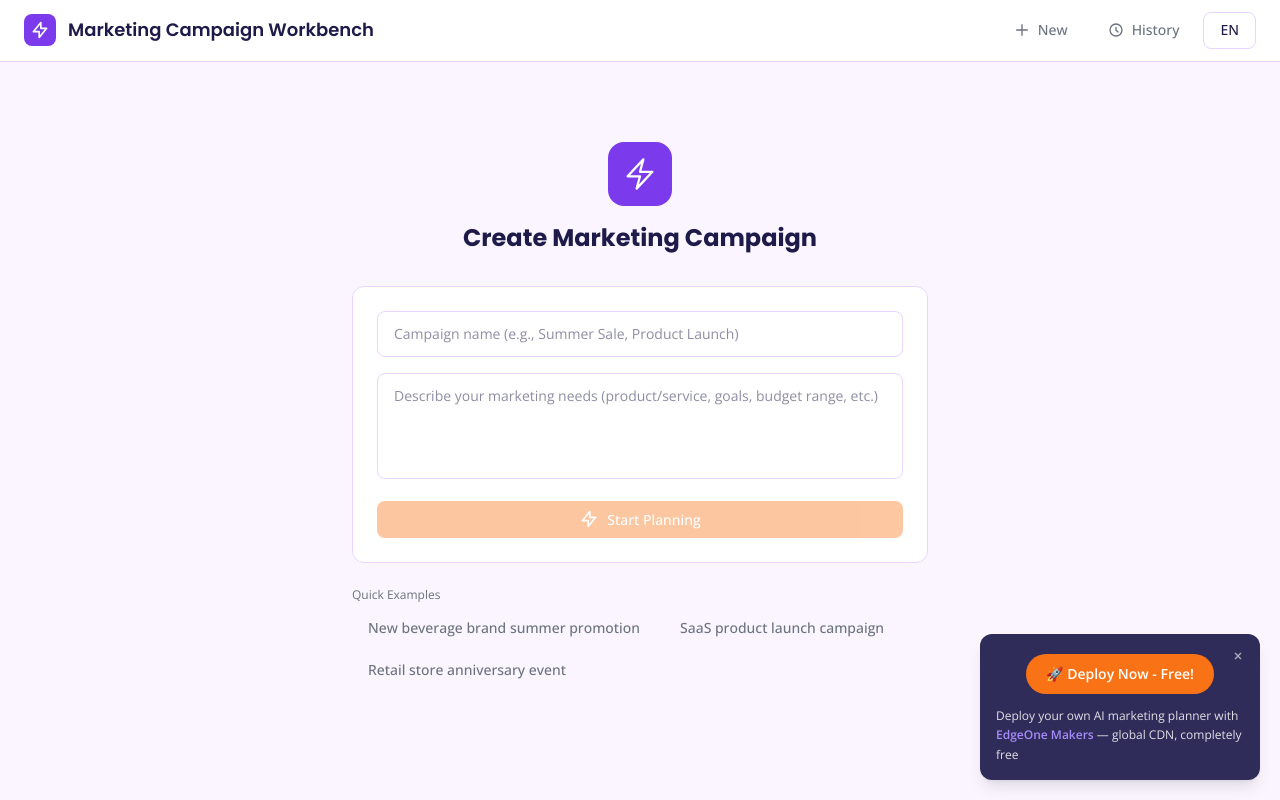
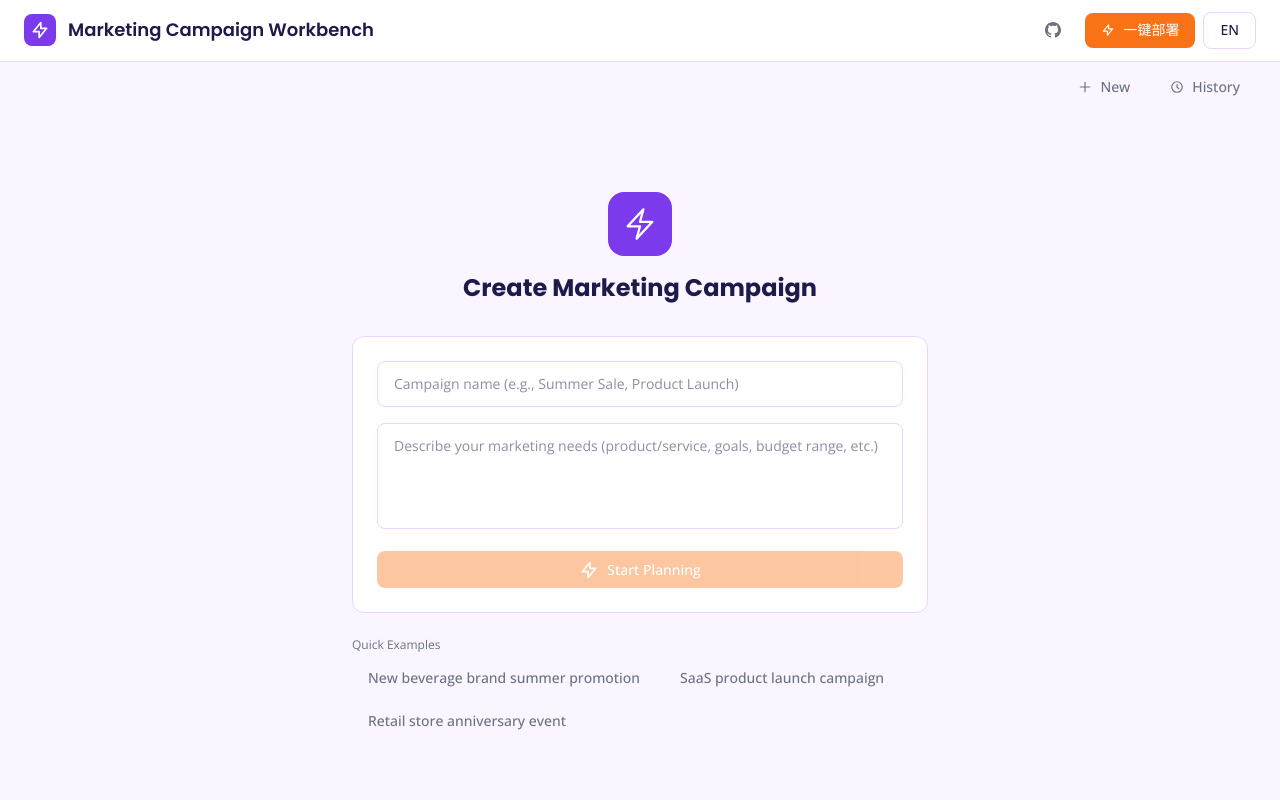
Before and after one commit to Mlancoliee/marketing-campaign-crewai, a React (Vite) app: page / in a window 1280 px wide. Built offline with nearby package versions, Linux system fonts and the light colour scheme.

Commit message:
docs:update readme

```diff
--- a/src/App.tsx
+++ b/src/App.tsx
@@ -14,7 +14,6 @@
 import IntegrationView from "./components/views/IntegrationView"
 import ContentView from "./components/views/ContentView"
 import FinalizeView from "./components/views/FinalizeView"
-import DeployFAB from "./components/DeployFAB"
 import { exportCampaignMarkdown, downloadMarkdown } from "./utils/export"
 
 const PHASE_ORDER: Phase[] = ["start", "discovery", "planning", "integration", "content", "finalize"]
@@ -365,12 +364,30 @@
       <Header
         locale={state.locale}
         onLocaleChange={handleLocaleChange}
-        onNew={handleNew}
-        onHistory={() => setHistoryOpen(true)}
       />
 
-      {state.phase !== "start" && (
-        <PhaseProgress phase={state.phase} progress={state.progress} />
+      {state.phase !== "start" ? (
+        <PhaseProgress
+          phase={state.phase}
+          progress={state.progress}
+          onNew={handleNew}
+          onHistory={() => setHistoryOpen(true)}
+        />
+      ) : (
+        <div className="flex justify-end px-6 py-2 gap-2">
+          <button onClick={handleNew} className="btn btn-ghost text-xs cursor-pointer px-2 py-1">
+            <svg className="w-3.5 h-3.5" fill="none" viewBox="0 0 24 24" stroke="currentColor" strokeWidth={2}>
+              <path strokeLinecap="round" strokeLinejoin="round" d="M12 4v16m8-8H4" />
+            </svg>
+            {t("app.new")}
+          </button>
+          <button onClick={() => setHistoryOpen(true)} className="btn btn-ghost text-xs cursor-pointer px-2 py-1">
+            <svg className="w-3.5 h-3.5" fill="none" viewBox="0 0 24 24" stroke="currentColor" strokeWidth={2}>
+              <path strokeLinecap="round" strokeLinejoin="round" d="M12 8v4l3 3m6-3a9 9 0 11-18 0 9 9 0 0118 0z" />
+            </svg>
+            {t("app.history")}
+          </button>
+        </div>
       )}
 
       {/* 全局 streaming 指示条 */}
@@ -403,7 +420,6 @@
         onSelect={handleSelectHistory}
         currentId={state.conversationId}
       />
-      <DeployFAB />
     </div>
   )
 }
--- a/src/components/DeployFAB.tsx
+++ /dev/null
@@ -1,81 +0,0 @@
-import { useState, useEffect } from "react"
-import { getLocale } from "../i18n"
-
-/**
- * One-click deploy floating action button.
- * Syncs with template locale and theme colors.
- */
-export default function DeployFAB() {
-  const [visible, setVisible] = useState(false)
-  const [dismissed, setDismissed] = useState(false)
-
-  useEffect(() => {
-    // Show after 2s delay (same as reference template)
-    const timer = setTimeout(() => setVisible(true), 2000)
-    return () => clearTimeout(timer)
-  }, [])
-
-  if (dismissed || !visible) return null
-
-  const zh = getLocale() === "zh"
-
-  const handleDeploy = () => {
-    const hostname = window.location.hostname
-    const parts = hostname.split(".")
-    const projectName = 'crewai-marketing-campaign'
-    const domain = parts.slice(1).join(".")
-
-    if (domain === "edgeone.app") {
-      window.open(`https://edgeone.ai/makers/new?template=${projectName}&from=github`, "_blank")
-    } else {
-      window.open(`https://console.cloud.tencent.com/edgeone/makers/new?from=github&template=${projectName}`, "_blank")
-    }
-  }
-
-  return (
-    <div
-      className="fixed z-[9999] right-5 bottom-5 rounded-xl shadow-lg p-4 w-[280px] text-center animate-fade-in"
-      style={{
-        backgroundColor: "rgba(30, 27, 75, 0.92)",
-        backdropFilter: "blur(8px)",
-        fontFamily: "var(--font-body, system-ui, sans-serif)",
-      }}
-    >
-      {/* Close button */}
-      <button
-        onClick={() => setDismissed(true)}
-        className="absolute top-2.5 right-2.5 p-1 cursor-pointer opacity-60 hover:opacity-100 transition-opacity"
-        style={{ background: "none", border: "none" }}
-      >
-        <svg width="16" height="16" viewBox="0 0 24 24" fill="none">
-          <path d="M16 8L8 16" stroke="white" strokeWidth="2" strokeLinecap="round" />
-          <path d="M8 8L16 16" stroke="white" strokeWidth="2" strokeLinecap="round" />
-        </svg>
-      </button>
-
-      {/* Deploy button */}
-      <button
-        onClick={handleDeploy}
-        className="cursor-pointer font-semibold text-sm text-white border-none rounded-full px-5 py-2.5 mt-1 mb-3 inline-block transition-colors"
-        style={{ backgroundColor: "var(--color-cta)", lineHeight: "20px" }}
-        onMouseEnter={(e) => (e.currentTarget.style.backgroundColor = "var(--color-cta-hover)")}
-        onMouseLeave={(e) => (e.currentTarget.style.backgroundColor = "var(--color-cta)")}
-      >
-        {zh ? "🚀 免费一键部署" : "🚀 Deploy Now - Free!"}
-      </button>
-
-      {/* Description */}
-      <p className="text-xs leading-relaxed text-left" style={{ color: "rgba(255,255,255,0.85)", margin: 0 }}>
-        {zh ? (
-          <>
-            使用 <a href="https://edgeone.ai/products/pages" target="_blank" rel="noopener noreferrer" style={{ color: "var(--color-primary-light)", fontWeight: 600, textDecoration: "none" }}>EdgeOne Makers</a> 部署你自己的 AI 营销策划助手，全球加速，完全免费
-          </>
-        ) : (
-          <>
-            Deploy your own AI marketing planner with <a href="https://edgeone.ai/products/pages" target="_blank" rel="noopener noreferrer" style={{ color: "var(--color-primary-light)", fontWeight: 600, textDecoration: "none" }}>EdgeOne Makers</a> — global CDN, completely free
-          </>
-        )}
-      </p>
-    </div>
-  )
-}
--- a/src/components/Header.tsx
+++ b/src/components/Header.tsx
@@ -4,11 +4,21 @@
 interface HeaderProps {
   locale: Locale
   onLocaleChange: (locale: Locale) => void
-  onNew: () => void
-  onHistory: () => void
 }
 
-export default function Header({ locale, onLocaleChange, onNew, onHistory }: HeaderProps) {
+function getDeployUrl(): string {
+  if (typeof window === "undefined") return ""
+  const hostname = window.location.hostname
+  const parts = hostname.split(".")
+  const domain = parts.slice(1).join(".")
+  const template = "crewai-marketing-campaign"
+  if (domain === "edgeone.dev") {
+    return `https://edgeone.ai/makers/new?template=${template}&from=within&fromAgent=1&agentLang=python`
+  }
+  return `https://console.cloud.tencent.com/edgeone/makers/new?template=${template}&from=within&fromAgent=1&agentLang=python`
+}
+
+export default function Header({ locale, onLocaleChange }: HeaderProps) {
   return (
     <header className="flex items-center justify-between px-6 py-3 border-b border-[var(--color-border)] bg-white">
       <div className="flex items-center gap-3">
@@ -23,25 +33,29 @@
       </div>
 
       <div className="flex items-center gap-2">
-        <button
-          onClick={onNew}
-          className="btn btn-ghost text-sm cursor-pointer"
+        <a
+          href="https://github.com/TencentEdgeOne/marketing-campaign-agent"
+          target="_blank"
+          rel="noopener noreferrer"
+          className="btn btn-ghost text-xs px-2 py-1.5 cursor-pointer no-underline"
+          title="GitHub"
         >
-          <svg className="w-4 h-4" fill="none" viewBox="0 0 24 24" stroke="currentColor" strokeWidth={2}>
-            <path strokeLinecap="round" strokeLinejoin="round" d="M12 4v16m8-8H4" />
+          <svg className="w-4 h-4" viewBox="0 0 24 24" fill="currentColor">
+            <path d="M12 0c-6.626 0-12 5.373-12 12 0 5.302 3.438 9.8 8.207 11.387.599.111.793-.261.793-.577v-2.234c-3.338.726-4.033-1.416-4.033-1.416-.546-1.387-1.333-1.756-1.333-1.756-1.089-.745.083-.729.083-.729 1.205.084 1.839 1.237 1.839 1.237 1.07 1.834 2.807 1.304 3.492.997.107-.775.418-1.305.762-1.604-2.665-.305-5.467-1.334-5.467-5.931 0-1.311.469-2.381 1.236-3.221-.124-.303-.535-1.524.117-3.176 0 0 1.008-.322 3.301 1.23.957-.266 1.983-.399 3.003-.404 1.02.005 2.047.138 3.006.404 2.291-1.552 3.297-1.23 3.297-1.23.653 1.653.242 2.874.118 3.176.77.84 1.235 1.911 1.235 3.221 0 4.609-2.807 5.624-5.479 5.921.43.372.823 1.102.823 2.222v3.293c0 .319.192.694.801.576 4.765-1.589 8.199-6.086 8.199-11.386 0-6.627-5.373-12-12-12z"/>
           </svg>
-          {t("app.new")}
-        </button>
+        </a>
 
-        <button
-          onClick={onHistory}
-          className="btn btn-ghost text-sm cursor-pointer"
+        <a
+          href={getDeployUrl()}
+          target="_blank"
+          rel="noopener noreferrer"
+          className="btn btn-cta text-xs px-3 py-1.5 cursor-pointer no-underline"
         >
-          <svg className="w-4 h-4" fill="none" viewBox="0 0 24 24" stroke="currentColor" strokeWidth={2}>
-            <path strokeLinecap="round" strokeLinejoin="round" d="M12 8v4l3 3m6-3a9 9 0 11-18 0 9 9 0 0118 0z" />
+          <svg className="w-3.5 h-3.5" fill="none" viewBox="0 0 24 24" stroke="currentColor" strokeWidth={2}>
+            <path strokeLinecap="round" strokeLinejoin="round" d="M13 10V3L4 14h7v7l9-11h-7z" />
           </svg>
-          {t("app.history")}
-        </button>
+          {locale === "zh" ? "一键部署" : "Deploy"}
+        </a>
 
         <button
           onClick={() => onLocaleChange(locale === "zh" ? "en" : "zh")}
--- a/src/components/PhaseProgress.tsx
+++ b/src/components/PhaseProgress.tsx
@@ -4,6 +4,8 @@
 interface PhaseProgressProps {
   phase: Phase
   progress: number
+  onNew: () => void
+  onHistory: () => void
 }
 
 const PHASES: { key: Phase; label: string }[] = [
@@ -16,19 +18,20 @@
 
 const PHASE_ORDER: Phase[] = PHASES.map((p) => p.key)
 
-export default function PhaseProgress({ phase }: PhaseProgressProps) {
+export default function PhaseProgress({ phase, onNew, onHistory }: PhaseProgressProps) {
   const currentIdx = PHASE_ORDER.indexOf(phase)
 
   return (
     <div className="px-6 py-3 bg-white border-b border-[var(--color-border)]">
-      <div className="flex items-center max-w-2xl mx-auto">
+      <div className="flex items-center">
+        {/* 阶段进度 */}
+        <div className="flex items-center flex-1 max-w-2xl mx-auto">
           {PHASES.map((p, idx) => {
             const isActive = p.key === phase
             const isCompleted = idx < currentIdx
 
             return (
               <div key={p.key} className="flex items-center flex-1 last:flex-none">
-              {/* 节点 */}
                 <div className="flex flex-col items-center gap-1">
                   <div
                     className={`w-3 h-3 rounded-full transition-all flex-shrink-0 ${
@@ -51,7 +54,6 @@
                     {t(p.label)}
                   </span>
                 </div>
-              {/* 连线（最后一个不显示） */}
                 {idx < PHASES.length - 1 && (
                   <div
                     className="flex-1 h-0.5 mx-2"
@@ -66,6 +68,23 @@
             )
           })}
         </div>
+
+        {/* 新建 + 历史 */}
+        <div className="flex items-center gap-1 ml-4 flex-shrink-0">
+          <button onClick={onNew} className="btn btn-ghost text-xs cursor-pointer px-2 py-1">
+            <svg className="w-3.5 h-3.5" fill="none" viewBox="0 0 24 24" stroke="currentColor" strokeWidth={2}>
+              <path strokeLinecap="round" strokeLinejoin="round" d="M12 4v16m8-8H4" />
+            </svg>
+            {t("app.new")}
+          </button>
+          <button onClick={onHistory} className="btn btn-ghost text-xs cursor-pointer px-2 py-1">
+            <svg className="w-3.5 h-3.5" fill="none" viewBox="0 0 24 24" stroke="currentColor" strokeWidth={2}>
+              <path strokeLinecap="round" strokeLinejoin="round" d="M12 8v4l3 3m6-3a9 9 0 11-18 0 9 9 0 0118 0z" />
+            </svg>
+            {t("app.history")}
+          </button>
+        </div>
+      </div>
     </div>
   )
 }
```
Also changed, not shown: 2 other files (tests, documents, lock files or other folders). Lines whose indentation alone changed are shown as unchanged.
